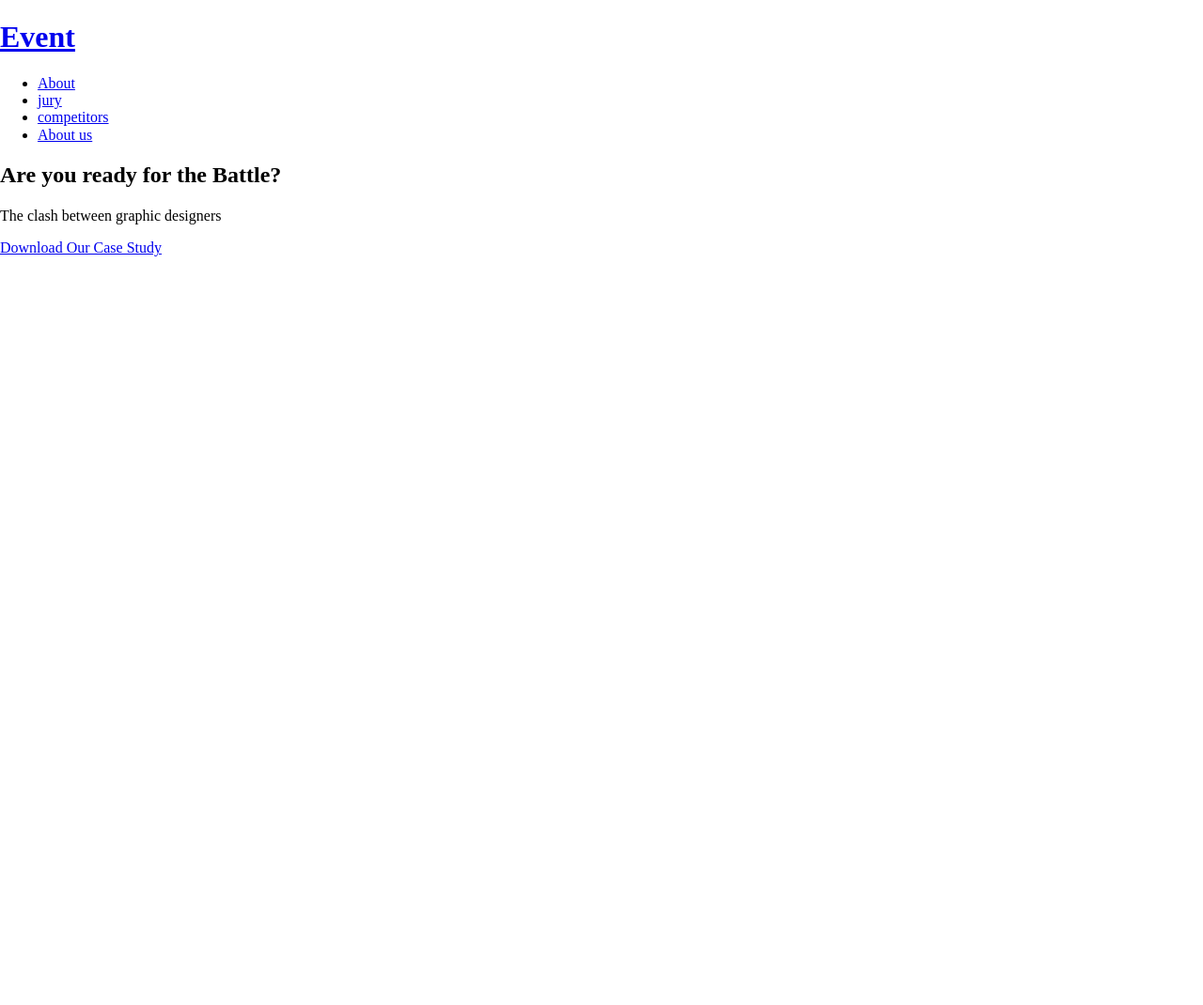
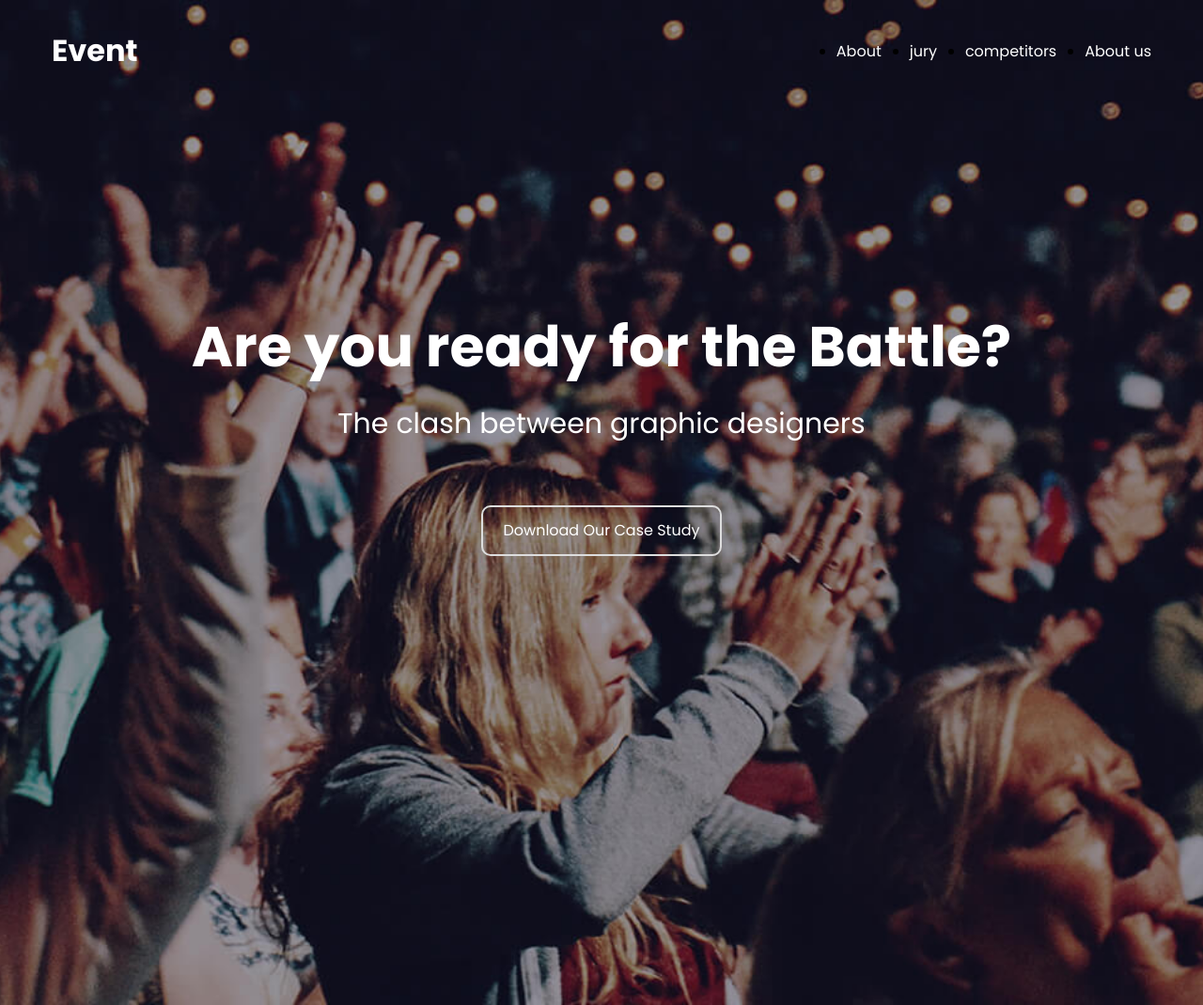
Before and after one commit to ChikiBum/event, a plain HTML site: page index.html in a window 1280 px wide. Shown: the whole page at 94% size. Before the commit the page ends 800 px from the top, so only its background shows below. Drawn offline with nearby package versions, Linux system fonts and the light colour scheme.

Commit message:
Add styles for Hero and header

```diff
--- a/index.html
+++ b/index.html
@@ -5,17 +5,20 @@
     <meta name="viewport" content="width=device-width, initial-scale=1.0">
     <meta http-equiv="X-UA-Compatible" content="ie=edge">
     <title>Event</title>
+    <link href="https://fonts.googleapis.com/css?family=Poppins:300,400,700&display=swap" rel="stylesheet">
     <link rel="stylesheet" href="styles/normalize.css">
     <link rel="stylesheet" href="styles/style.css">
+
 </head>
 <body>
     <!--Start header-->
     <header class="ba-header">
         <div class="container">
-            <h1 class="ba-logo">
+            <div class="ba-header-wrapper">
+                <h1 class="ba-logo">
                 <a href="#" class="ba-logo__link">Event</a>
-            </h1>
-            <nav class="ba-nav">
+                </h1>
+                <nav class="ba-nav">
                 <ul class="ba-menu">
                     <li class="ba-menu__item">
                         <a href="#" class="ba-menu__link">About</a></li>
@@ -26,8 +29,8 @@
                     <li class="ba-menu__item">
                         <a href="#" class="ba-menu__link">About us</a></li>
                 </ul>
-            </nav>
-
+                </nav>
+            </div>
         </div>
     </header>
     <!--End header-->
--- a/styles/style.css
+++ b/styles/style.css
@@ -0,0 +1,100 @@
+body{
+    font-family: 'Poppins', sans-serif;
+}
+
+a{
+    text-decoration: none;
+}
+
+.container {
+    width: 100%;
+    max-width: 1170px;
+    padding: 15px;
+    margin: 0 auto;
+}
+
+.ba-header {
+    position: absolute; /*Выставили верхний блок "над" вторым или на втором, наложились*/
+    width: 100%;
+    left: 0;
+    top: 0;
+}
+
+.ba-header-wrapper{
+    display: flex;
+    justify-content: space-between;
+    align-items: center;
+}
+
+.ba-menu {
+    display: flex;
+    justify-content: space-between;
+}
+
+.ba-menu__link {
+    color: white;
+    transition: .2s;
+    list-style: none;
+}
+
+.ba-menu__item + .ba-menu__item{  /*выбрали все элементы кроме самого первого*/
+margin-left: 30px;/*и задали им всем отступ 30 пикселей, т.е. отступ у всех кроме первого */
+}
+
+.ba-menu__link:hover,
+.ba-menu__link:focus {
+    color: #e71cb4;
+}
+
+.ba-menu__link:active {
+    color: pink;
+}
+
+
+.ba-logo__link{
+    color: white;
+    }
+
+.ba-hero {
+    background-color: black;
+    background-image: url(../images/hero.jpg);
+    background-size: cover; /*растягиваем фоновое изображение*/
+    background-position: center center;
+    min-height: 100vh;
+    text-align: center;
+    color: white;
+    padding-top: 33.75vh;
+}
+
+.ba-hero__title {
+    font-size: 3.75rem;
+    letter-spacing: 0;
+    margin-bottom: 0;
+}
+
+.ba-hero__text {
+font-size: 1.875rem;
+margin-bottom: 2.333em;
+}
+
+.ba-btn {
+    display: inline-block;
+    border: 2px solid rgb(221, 221, 221);
+    border-radius: 10px;
+    height: 50px;
+    line-height: 50px;
+    padding: 0 21px;
+    color: white;
+    text-decoration: none;
+    transition: .4s;
+}
+
+.ba-btn:hover,
+.ba-btn:focus
+{background-color: #fff;
+color: black;
+}
+
+.ba-btn:active {
+    opacity: .8;
+}
```
